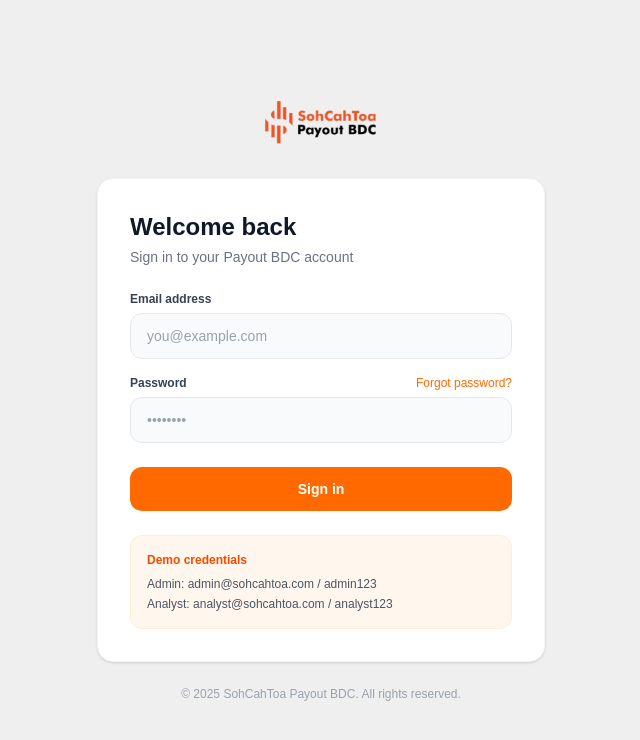
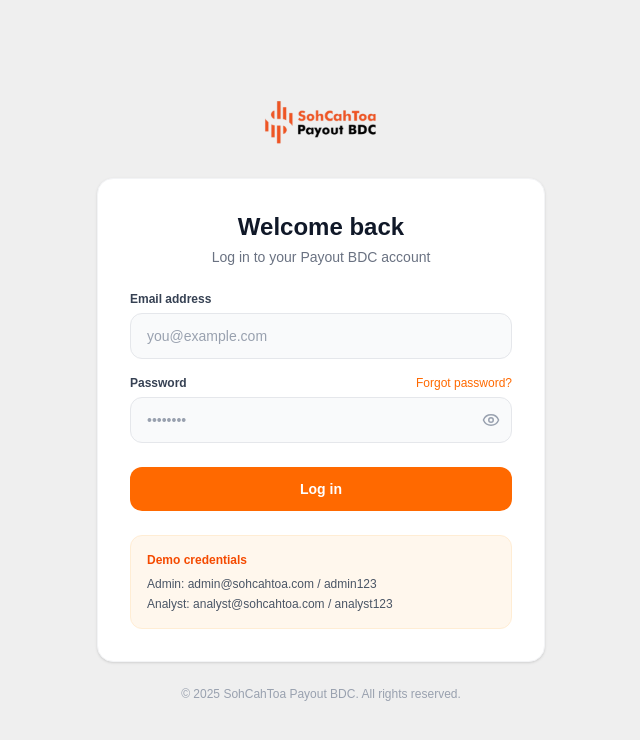
Before and after one commit to ChiomaSarah/SOHCAHTOA-Frontend-Assessment, a Next.js app: page /login in a window 1280 px wide. Shown: the top 740 px of the page, without its empty margins (319-959 px from the left). Built offline with nearby package versions, Linux system fonts and the light colour scheme; a web font is replaced by a local one.

Commit message:
feat(login): add password visibility toggle and improve form UI

```diff
--- a/app/globals.css
+++ b/app/globals.css
@@ -36,3 +36,13 @@
     scrollbar-width: none;
   }
 }
+
+/* Global button cursor */
+@layer base {
+  button:not(:disabled) {
+    cursor: pointer;
+  }
+  button:disabled {
+    cursor: not-allowed;
+  }
+}
--- a/app/login/page.tsx
+++ b/app/login/page.tsx
@@ -3,6 +3,7 @@
 import { useState } from "react";
 import { useRouter } from "next/navigation";
 import Image from "next/image";
+import { Eye, EyeOff } from "lucide-react";
 import { setCredentials } from "@/app/appStore/authSlice";
 import { useDispatch } from "react-redux";
 
@@ -12,10 +13,11 @@
 
   const [email, setEmail] = useState("");
   const [password, setPassword] = useState("");
+  const [showPassword, setShowPassword] = useState(false);
   const [error, setError] = useState("");
   const [loading, setLoading] = useState(false);
 
-  const handleSubmit = async (e: React.SubmitEvent<HTMLFormElement>) => {
+  const handleSubmit = async (e: React.FormEvent<HTMLFormElement>) => {
     e.preventDefault();
     setError("");
     setLoading(true);
@@ -64,9 +66,11 @@
 
         <div className="bg-white rounded-2xl p-8 shadow-sm border border-gray-100">
           <div className="mb-6">
-            <h1 className="text-2xl font-bold text-gray-900">Welcome back</h1>
-            <p className="text-sm text-gray-500 mt-1">
-              Sign in to your Payout BDC account
+            <h1 className="text-2xl font-bold text-gray-900 text-center">
+              Welcome back
+            </h1>
+            <p className="text-sm text-gray-500 mt-1 text-center">
+              Log in to your Payout BDC account
             </p>
           </div>
 
@@ -103,14 +107,23 @@
                   Forgot password?
                 </button>
               </div>
+              <div className="relative">
                 <input
-                type="password"
+                  type={showPassword ? "text" : "password"}
                   placeholder="••••••••"
                   value={password}
                   onChange={(e) => setPassword(e.target.value)}
                   required
-                className="w-full px-4 py-3 rounded-xl border border-gray-200 bg-gray-50 text-sm text-gray-900 outline-none focus:border-orange-400 focus:bg-white transition-all placeholder:text-gray-400"
+                  className="w-full px-4 py-3 pr-12 rounded-xl border border-gray-200 bg-gray-50 text-sm text-gray-900 outline-none focus:border-orange-400 focus:bg-white transition-all placeholder:text-gray-400"
                 />
+                <button
+                  type="button"
+                  onClick={() => setShowPassword(!showPassword)}
+                  className="absolute right-3 top-1/2 -translate-y-1/2 text-gray-400 hover:text-gray-600 transition-colors"
+                >
+                  {showPassword ? <EyeOff size={18} /> : <Eye size={18} />}
+                </button>
+              </div>
             </div>
 
             <button
@@ -118,7 +131,7 @@
               disabled={loading}
               className="w-full py-3 rounded-xl bg-orange-500 hover:bg-orange-600 disabled:bg-orange-300 text-white text-sm font-semibold transition-colors mt-2"
             >
-              {loading ? "Signing in..." : "Sign in"}
+              {loading ? "Logging you in..." : "Log in"}
             </button>
           </form>
 
--- a/lib/mockData.ts
+++ b/lib/mockData.ts
@@ -21,7 +21,7 @@
   },
   {
     id: "t3",
-    name: "Transfer to Esrael",
+    name: "Transfer to Paul",
     date: "2025-03-02T10:08:00Z",
     amount: -200,
     type: "transfer-out",
@@ -75,7 +75,7 @@
   },
   {
     id: "t9",
-    name: "Transfer from Chidi",
+    name: "Transfer from Moses",
     date: "2024-12-20T08:00:00Z",
     amount: 450,
     type: "transfer-in",
@@ -95,7 +95,7 @@
   },
   {
     id: "t11",
-    name: "Transfer to Emeka",
+    name: "Transfer to Ayomide",
     date: "2024-12-10T15:00:00Z",
     amount: -750,
     type: "transfer-out",
--- a/package.json
+++ b/package.json
@@ -1,5 +1,5 @@
 {
-  "name": "sohcahtoa-assessment",
+  "name": "sohcahtoa-frontend-assessment",
   "version": "0.1.0",
   "private": true,
   "scripts": {
```
Also changed, not shown: 2 other files (tests, documents, lock files or other folders). Lines whose indentation alone changed are shown as unchanged.
